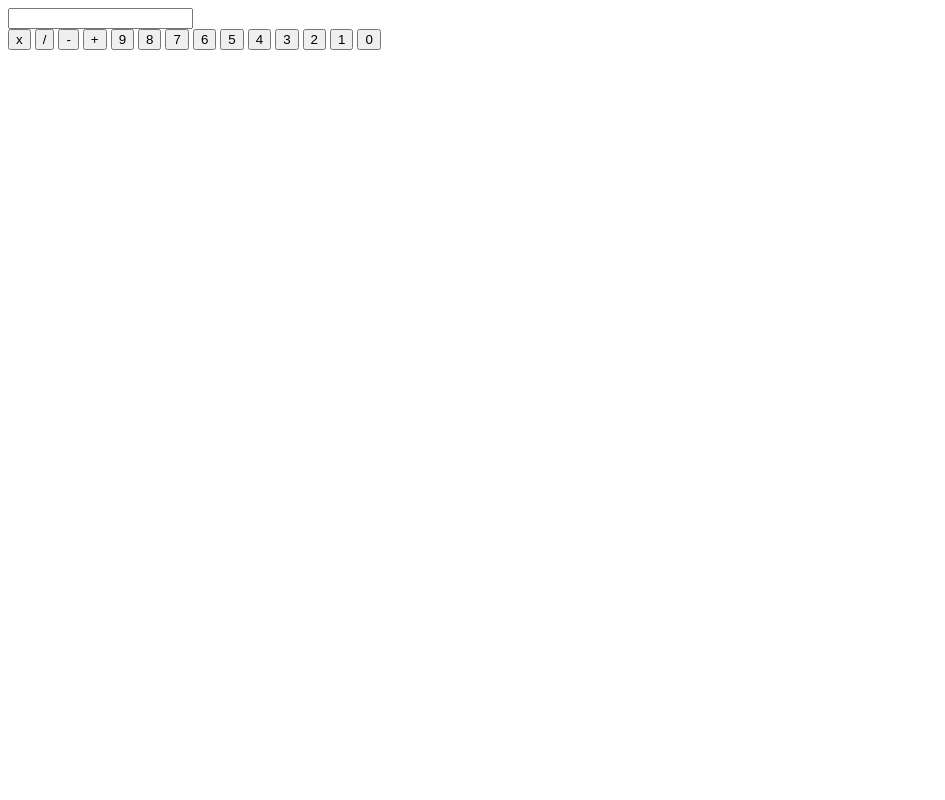
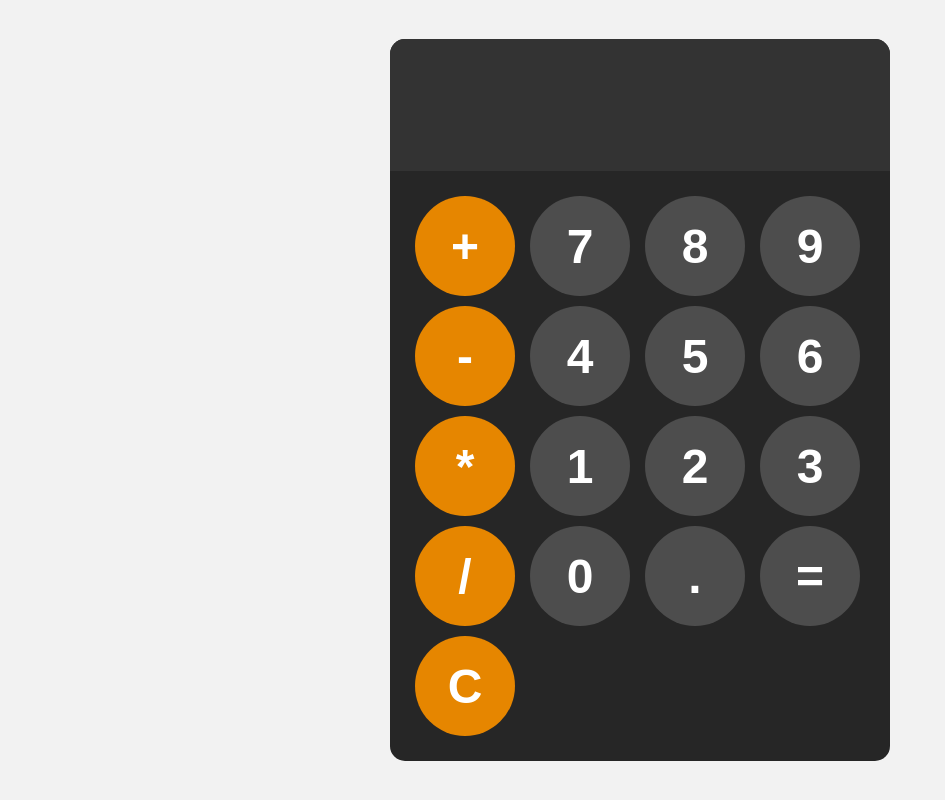
Before and after one commit to AmirAlEzzani/newCalculator, a plain HTML site: page index.html in a window 1280 px wide. Shown: the whole page, without its empty margins (0-945 px from the left). Drawn offline with Linux system fonts and the light colour scheme.

Commit message:
finished

```diff
--- a/index.html
+++ b/index.html
@@ -5,27 +5,31 @@
     <meta name="viewport" content="width=device-width, initial-scale=1.0">
     <title>Calculator</title>
     <link rel="stylesheet" href="style.css">
-    <script src="script.js"></script>
+
 </head>
 <body>
     <div id="calculator">
-        <input type="text" id="display" readonly>
+        <input id="display" readonly>
         <div id="keys">
-            <button><div id="multiply">x</div></button>
-            <button><div id="divide">/</div></button>
-            <button><div id="subtract">-</div></button>
-            <button><div id="add">+</div></button>
-            <button><div id="9">9</div></button>
-            <button><div id="8">8</div></button>
-            <button><div id="7">7</div></button>
-            <button><div id="6">6</div></button>
-            <button><div id="5">5</div></button>
-            <button><div id="4">4</div></button>
-            <button><div id="3">3</div></button>
-            <button><div id="2">2</div></button>
-            <button><div id="1">1</div></button>
-            <button><div id="0">0</div></button>
+            <button class="operator" onclick="appendToDisplay('+')">+</button>
+            <button onclick="appendToDisplay('7')">7</button>
+            <button onclick="appendToDisplay('8')">8</button>
+            <button onclick="appendToDisplay('9')">9</button>
+            <button class="operator" onclick="appendToDisplay('-')">-</button>
+            <button onclick="appendToDisplay('4')">4</button>
+            <button onclick="appendToDisplay('5')">5</button>
+            <button onclick="appendToDisplay('6')">6</button>
+            <button class="operator" onclick="appendToDisplay('*')">*</button>
+            <button onclick="appendToDisplay('1')">1</button>
+            <button onclick="appendToDisplay('2')">2</button>
+            <button onclick="appendToDisplay('3')">3</button>
+            <button class="operator" onclick="appendToDisplay('/')">/</button>
+            <button onclick="appendToDisplay('0')">0</button>
+            <button onclick="appendToDisplay('.')">.</button>
+            <button onclick="calculate()">=</button>
+            <button class="operator" onclick="clearDisplay()">C</button>
         </div>
     </div>
+    <script src="script.js"></script>
 </body>
 </html>
--- a/script.js
+++ b/script.js
@@ -0,0 +1,18 @@
+const display = document.getElementById("display");
+
+function appendToDisplay(input) {
+    display.value += input;
+}
+
+function clearDisplay() {
+    display.value = "";
+}
+
+function calculate() {
+    try {
+        display.value = eval(display.value);
+    }
+    catch(error) {
+        display.value = "error :(";
+    }
+}
--- a/style.css
+++ b/style.css
@@ -0,0 +1,69 @@
+body {
+    margin: 0;
+    display: flex;
+    justify-content: center;
+    align-items: center;
+    height: 100vh;
+    /*
+     use above instead of vertical-align: middle; it doesnt work
+    */
+    background-color: hsl(0, 0%, 95%)
+}
+
+#calculator {
+    font-family: Arial, sans-serif;
+    background-color: hsl(0, 0%, 15%);
+    border-radius: 15px;
+    max-width: 500px;
+    overflow: hidden;
+}
+
+#display {
+    width: 100%;
+    padding: 20px;
+    font-size: 5rem;
+    text-align: left;
+    border: none;
+    background-color: hsl(0, 0%, 20%);
+    color: white;
+}
+
+#keys {
+    display: grid;
+    grid-template-columns: repeat(4, 1fr);
+    gap: 10px;
+    padding: 25px;
+}
+
+button {
+    width: 100px;
+    height: 100px;
+    border-radius: 50px;
+    border: none;
+    background-color: hsl(0, 0%, 30%);
+    color: white;
+    font-size: 3rem;
+    font-weight: bold;
+    cursor: pointer;
+}
+
+button:hover {
+    background-color: hsl(0, 0%, 40%);
+    transition: background-color .4s;
+}
+
+button:active {
+    background-color: hsl(0, 0%, 50%)
+}
+
+.operator {
+    background-color: hsl(35, 100%, 45%);
+}
+
+.operator:hover {
+    background-color: hsl(35, 100%, 55%);
+}
+
+.operator:active {
+    background-color: hsl(35, 100%, 75%);
+}
```
